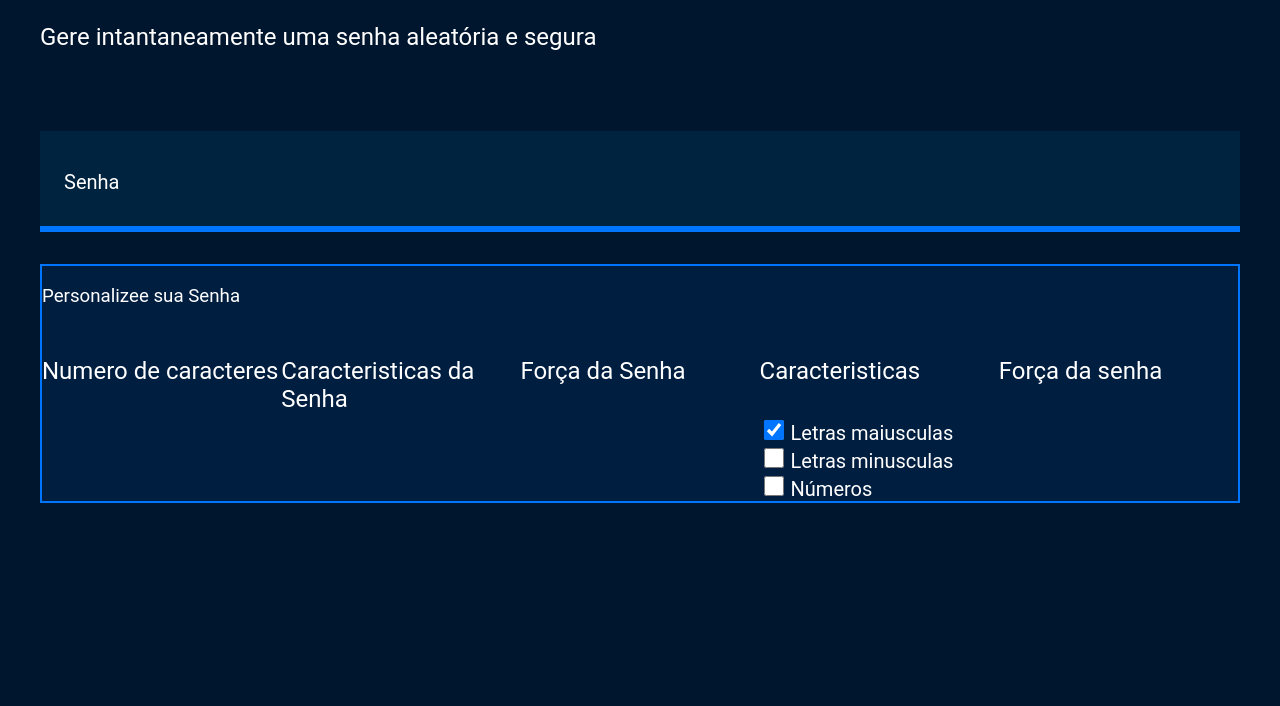
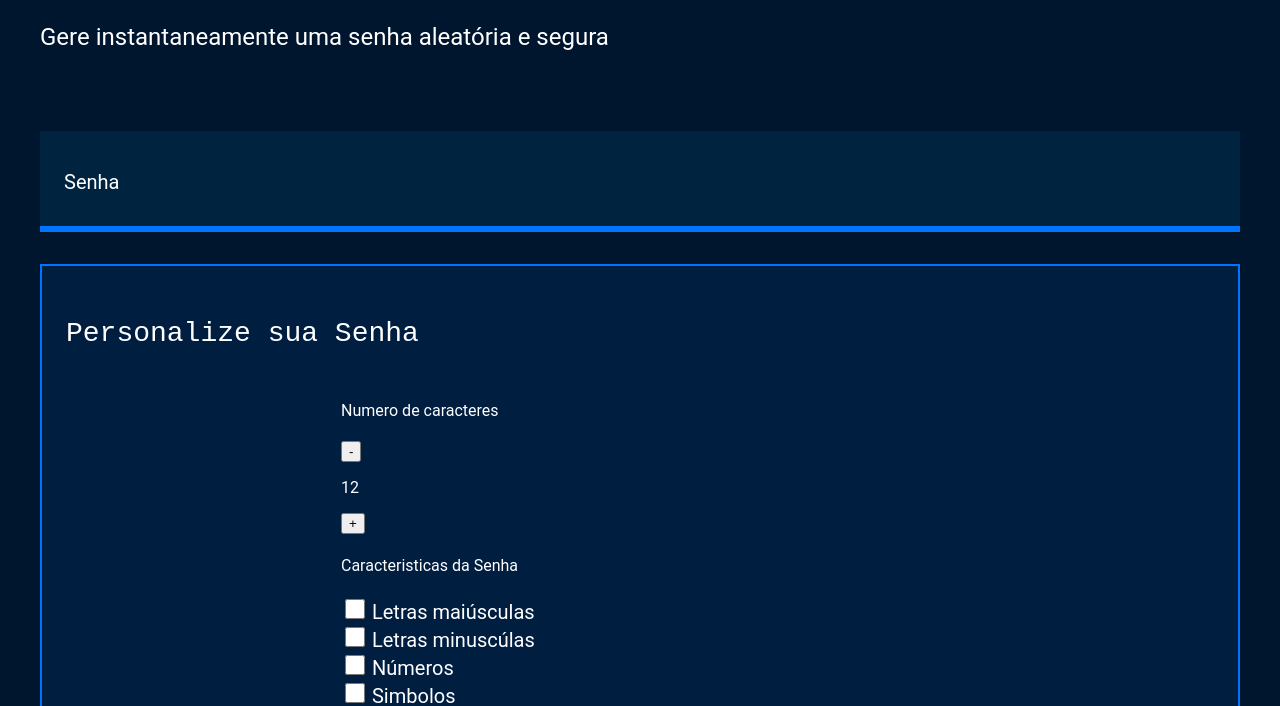
Before and after one commit to RafinhaSouza/geradordesenha, a plain HTML site: page index.html in a window 1280 px wide. Shown: the part 94-800 px from the top of the page. Drawn offline with Linux system fonts and the light colour scheme.

Commit message:
Add files via upload

```diff
--- a/index.html
+++ b/index.html
@@ -1,55 +1,73 @@
 <!DOCTYPE html>
-<html lang="en">
+<html lang="pt-br">
+
 <head>
     <meta charset="UTF-8">
-    <meta http-equiv="X-UA-Compatible" content="IE=edge">
     <meta name="viewport" content="width=device-width, initial-scale=1.0">
-    <title>Password Generator</title>
+    <title>Gerador de Senha</title>
     <link rel="stylesheet" href="style.css">
 </head>
+
 <body>
     <section class="conteudo">
         <div class="conteudo-titulo">
             <img src="unlock.svg" alt="cadeado fechado">
             <h2 class="titulo-principal">Gerador de senhas</h2>
-                <h3 class="titulo-secundario">Gere intantaneamente uma senha aleatória e segura</h3>
+            <h3 class="titulo-secundario">Gere instantaneamente uma senha aleatória e segura</h3>
         </div>
         <div class="conteudo-senha">
             <label for="senha">Senha</label>
-                <input name="senha" type="text" id="campo-senha">
+            <input name="senha" type="text" id="campo-senha" readonly>
         </div>
+
         <div class="parametro">
-                <h3 class="paramero-titulo">Personalizee sua Senha</h3>
-                <div class="parametro-coluna_senha">
+            <h3 class="parametro-titulo">Personalize sua Senha</h3>
+            <div class="parametro-coluna__senha">
                 <div class="parametro-senha">
-                        <h4 class="parametro-senha_titulo">Numero de caracteres</h4>
+                    <h4 class="parametro-senha__titulo">Numero de caracteres</h4>
+                    <div class="parametro-senha-botoes">
+                        <button class="parametro-senha__botao">-</button>
+                        <p class="parametro-senha__texto">12</p>
+                        <button class="parametro-senha__botao">+</button>
+                    </div>
+
                 </div>
                 <div class="parametro-senha">
-                        <h4 class="parametro-senha_titulo">Caracteristicas da Senha</h4>
+                    <h4 class="parametro-senha__titulo">Caracteristicas da Senha</h4>
+                    <div class="parametro-senha-chekbox">
+                        <input name="maiusculo" type="checkbox" class="checkbox" cheked>
+                        <label for="maiusculo">Letras maiúsculas</label>
                 </div>
-                    <div class="parametro-senha">
-                        <h4 class="parametro-senha_titulo">Força da Senha</h4>
+                <div class="parametro-senha-chekbox">
+                    <input name="minusculo" type="checkbox" class="checkbox">
+                    <label for="minusculo">Letras minuscúlas</label>
                 </div>
-                    <div class="parametro-senha">
-                        <h4 class="parametro-senha_titulo">Caracteristicas</h4>
-                        <div class="parametro-senha-checkbox">
-                            <input name="maiusculo" type="checkbox" class="checkbox" checked>
-                            <label for="maiusculo">Letras maiusculas</label>
-                        </div>
-                        <div class="parametro-senha-checkbox">
-                            <input name="minusculo" type="checkbox" class="checkbox">
-                            <label for="minusculo">Letras minusculas</label>
-                        </div>
-                        <div class="parametro-senha-checkbox">
+                <div class="paramtro-senha-chekbox">
                     <input name="numero" type="checkbox" class="checkbox">
                     <label for="numero">Números</label>
                 </div>
+                <div class="parametro-senha-chekbox">
+                    <input name="simbolo" type="checkbox" class="checkbox">
+                    <label for="simbolo">Simbolos</label>
                 </div>
+                </div>
+
                 <div class="parametro-senha">
-                        <h4 class="parametro-senha_titulo">Força da senha</h4>
+                    <h4 class="parametro-senha__titulo">Força da Senha</h4>
+                    <div class="barra"></div>
+                    <div class="forca forte"></div>
+                    <div class="parametro-senha-textos">
+                        <p>Fraca</p>
+                        <p>Média</p>
+                        <p>Forte</p>
+                    </div>
+
                     </div>
                 </div>
             </div>
+
     </section>
+    <script src="main.js"></script>
 </body>
+
 </html>
```
Lines whose indentation alone changed are shown as unchanged.
